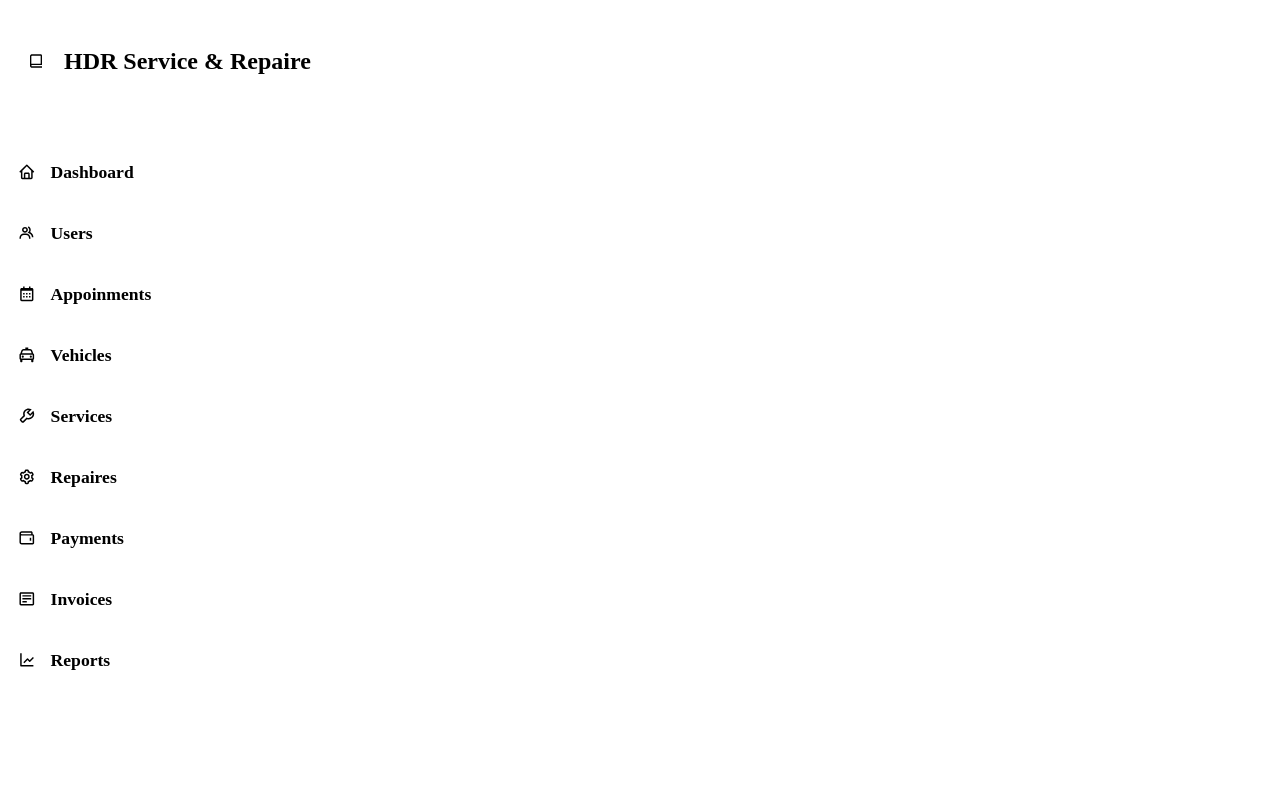
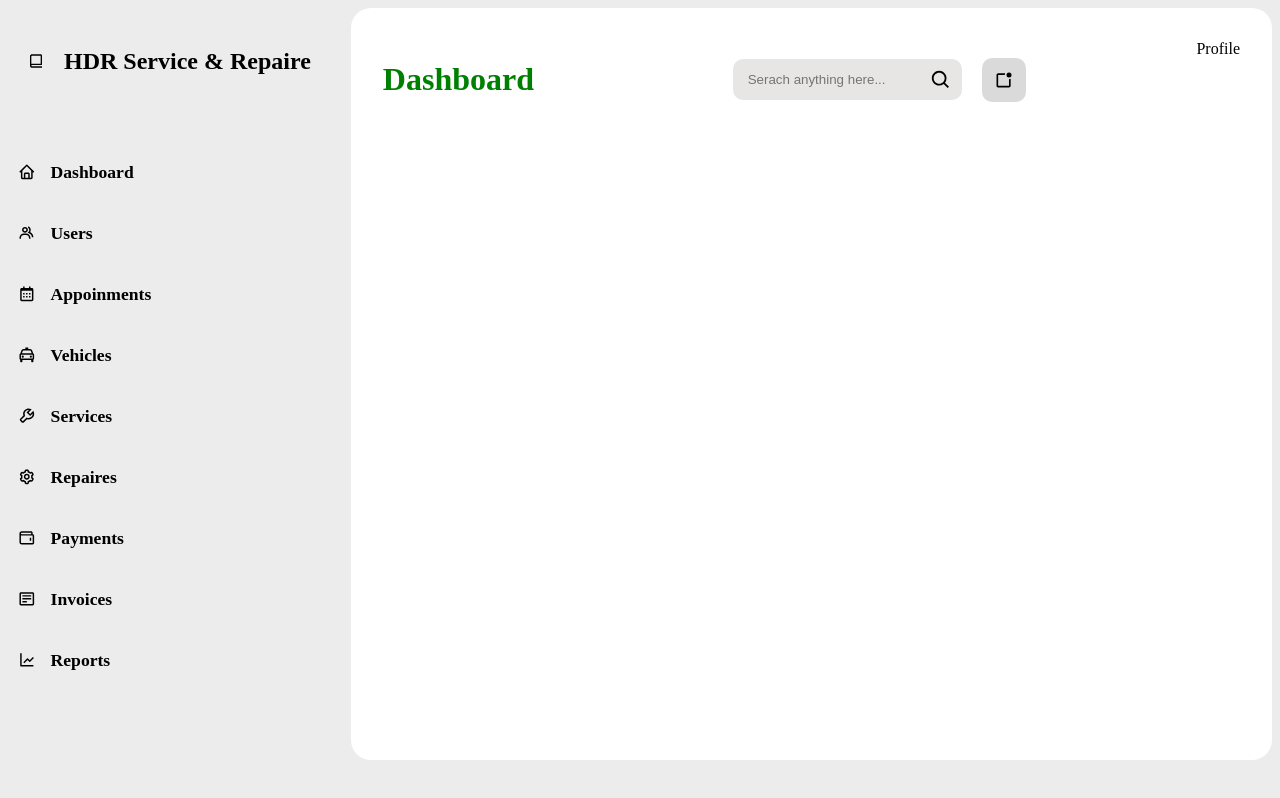
Before and after one commit to DamalR/ServiceStation, a React (Vite) app: page / in a window 1280 px wide. Built offline with nearby package versions, Linux system fonts and the light colour scheme.

Commit message:
create dashboard content

```diff
--- a/src/App.css
+++ b/src/App.css
@@ -0,0 +1,16 @@
+.dashboard{
+    display: flex;
+    gap: 20px;
+}
+.dashboard-content{
+    background: white;
+    flex: 1;
+    border-radius: 20px;
+    padding: 2rem;
+    display: flex;
+    gap: 1.5rem;
+    justify-content: space-between;
+}
+body{
+    background: rgb(236, 236, 236);
+}
--- a/src/App.jsx
+++ b/src/App.jsx
@@ -1,10 +1,17 @@
 import React from 'react'
 import Sidebar from './components/Sidebar'
+import Content from './components/Content'
+import Profile from './components/Profile'
+import './App.css'
 
 const App = () => {
   return (
     <div className='dashboard'>
       <Sidebar/>
+      <div className="dashboard-content">
+        <Content/>
+        <Profile/>
+      </div>
     </div>
   )
 }
--- /dev/null
+++ b/src/components/Content.jsx
@@ -0,0 +1,13 @@
+import React from 'react'
+import ContentHeader from './ContentHeader'
+import '../styles/content.css'
+
+const Content = () => {
+  return (
+    <div className='content'>
+        <ContentHeader/>
+    </div>
+  )
+}
+
+export default Content
--- /dev/null
+++ b/src/components/ContentHeader.jsx
@@ -0,0 +1,22 @@
+import React from 'react'
+import { BiSearch,BiNotification } from 'react-icons/bi'
+
+const ContentHeader = () => {
+  return (
+    <div className='content-header'>
+        <h1 className='header-title'>Dashboard</h1>
+        <div className="header-activity">
+            <div className="search-box">
+                <input type="text" placeholder='Serach anything here...'/>
+                <BiSearch className='icon'/>
+            </div>
+
+            <div className="notify">
+                <BiNotification className='icon'/>
+            </div>
+        </div>
+    </div>
+  )
+}
+
+export default ContentHeader
--- /dev/null
+++ b/src/components/Profile.jsx
@@ -0,0 +1,9 @@
+import React from 'react'
+
+const Profile = () => {
+  return (
+    <div>Profile</div>
+  )
+}
+
+export default Profile
--- /dev/null
+++ b/src/styles/content.css
@@ -0,0 +1,55 @@
+.content{
+    width: 75%;
+}
+.content-header{
+    display: flex;
+    align-items: center;
+    justify-content: space-between;
+}
+.header-title{
+    color: green;
+}
+.header-activity{
+    display: flex;
+    align-items: center;
+    gap: 20px;
+}
+.search-box{
+    background: rgb(232, 229, 229);
+    padding: 8px 10px;
+    border-radius: 10px;
+    display: flex;
+    align-items: center;
+}
+.search-box input {
+    border: none;
+    outline: none;
+    background: transparent;
+    padding: 5px;
+    outline: none;
+}
+.search-box .icon{
+    color: black;
+    font-size: 22px;
+    cursor: pointer;
+    transition: 0.5s ease-in-out;
+
+}
+.notify{
+    background: rgb(218, 218, 218);
+    padding: 12px;
+    border-radius: 10px;
+    color: black;
+    display: flex;
+    align-items: center;
+    justify-content: center;
+}
+.notify .icon{
+    font-size: 20px;
+    transition: 0.5s ease-in-out;
+
+}
+.icon:hover{
+    transform: scale(1.3);
+    cursor: pointer;
+}
```
